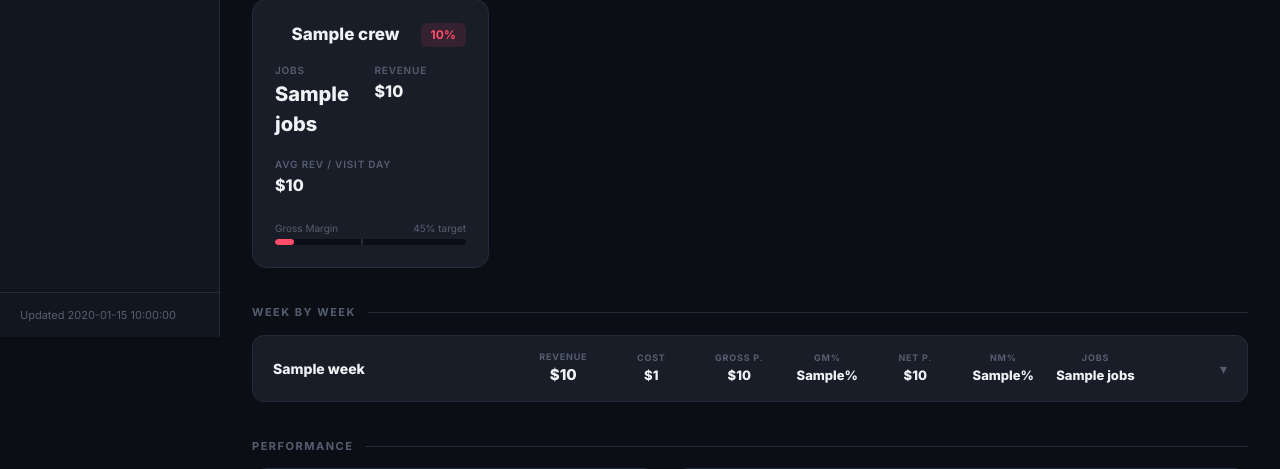
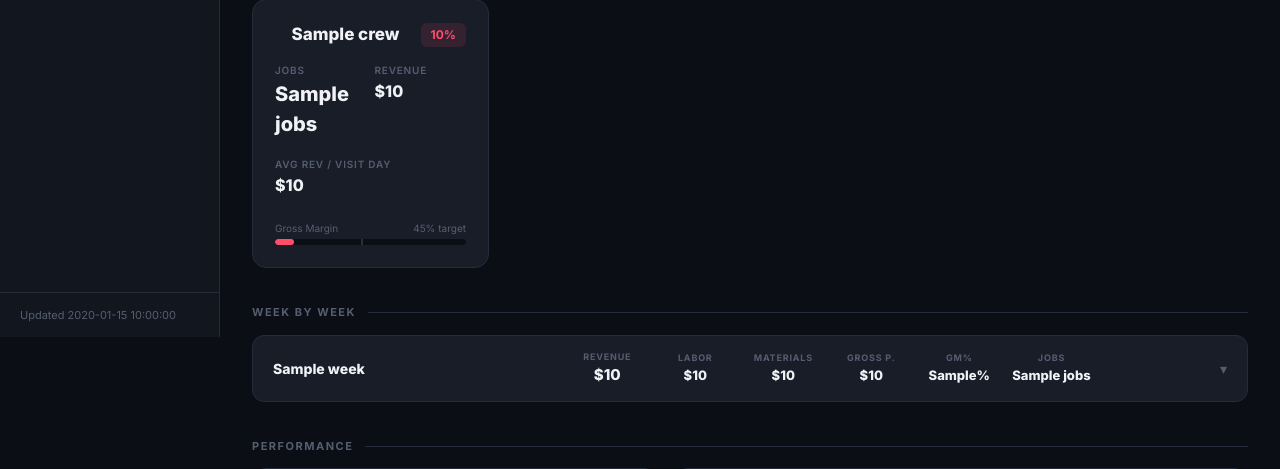
Before and after one commit to anoutdoor/jobber-app, a Flask app: template templates/dashboard.html in a window 1280 px wide. Shown: the part 463-932 px from the top of the page. Run offline with Flask 3, Linux system fonts and the light colour scheme; the template is opened without the code that fills it: most values are stand-ins (such as "Sample title", 1, 10 or a date in 2020).

Commit message:
Match week-card tiles to job table; fix crew dot colors
Week summary tiles showed Cost/Net Profit/Net Margin, all dead after the
gross-margin rework, so they read "—". Aggregate labor/materials per
week and show Revenue/Labor/Materials/Gross P./GM%/Jobs instead. Also
remap crew dot colors to the current crews (Jovani, Jorge) so their
leaderboard dots aren't colorless.

Co-Authored-By: Claude Opus 4.7 <noreply@anthropic.com>

```diff
--- a/templates/dashboard.html
+++ b/templates/dashboard.html
@@ -396,7 +396,7 @@
 
   <!-- Crew Leaderboard -->
   <div class="section-title">Crew Leaderboard</div>
-  {% set crew_colors = {"Ernesto": "#8b5cf6", "Arturo": "#3b82f6", "Gonzalo": "#f59e0b", "Other": "#555e71"} %}
+  {% set crew_colors = {"Ernesto": "#8b5cf6", "Jovani": "#3b82f6", "Jorge": "#f59e0b", "Other": "#555e71"} %}
   {% set best_margin = [] %}
   {% for crew in data.crews %}{% set s = data.crew_stats[crew] %}{% if s.avg_gross_margin is not none %}{% if not best_margin or s.avg_gross_margin > best_margin[0] %}{% if best_margin.append(s.avg_gross_margin) or best_margin.__delitem__(0) is none %}{% endif %}{% elif best_margin %}{% endif %}{% endif %}{% endfor %}
   <div class="row g-3">
@@ -464,8 +464,12 @@
           <div class="week-metric-value">${{ "{:,.0f}".format(week.revenue) }}</div>
         </div>
         <div class="week-metric">
-          <div class="week-metric-label">Cost</div>
-          <div class="week-metric-value sm">{% if week.total_cost is not none %}${{ "{:,.0f}".format(week.total_cost) }}{% else %}<span class="val-muted">—</span>{% endif %}</div>
+          <div class="week-metric-label">Labor</div>
+          <div class="week-metric-value sm">${{ "{:,.0f}".format(week.labor) }}</div>
+        </div>
+        <div class="week-metric">
+          <div class="week-metric-label">Materials</div>
+          <div class="week-metric-value sm">${{ "{:,.0f}".format(week.materials) }}</div>
         </div>
         <div class="week-metric">
           <div class="week-metric-label">Gross P.</div>
@@ -475,18 +479,6 @@
           <div class="week-metric-label">GM%</div>
           <div class="week-metric-value sm {% if week.gross_margin is not none %}{% if week.gross_margin >= 45 %}green{% else %}red{% endif %}{% endif %}">
             {% if week.gross_margin is not none %}{{ week.gross_margin }}%{% else %}—{% endif %}
-          </div>
-        </div>
-        <div class="week-metric">
-          <div class="week-metric-label">Net P.</div>
-          <div class="week-metric-value sm {% if week.net_profit is not none %}{% if week.net_profit >= 0 %}green{% else %}red{% endif %}{% endif %}">
-            {% if week.net_profit is not none %}${{ "{:,.0f}".format(week.net_profit) }}{% else %}<span class="val-muted">—</span>{% endif %}
-          </div>
-        </div>
-        <div class="week-metric">
-          <div class="week-metric-label">NM%</div>
-          <div class="week-metric-value sm {% if week.net_margin is not none %}{% if week.net_margin >= 15 %}green{% else %}red{% endif %}{% endif %}">
-            {% if week.net_margin is not none %}{{ week.net_margin }}%{% else %}—{% endif %}
           </div>
         </div>
         <div class="week-metric">
```
Also changed, not shown: dashboard.py (+4 -9 lines).
